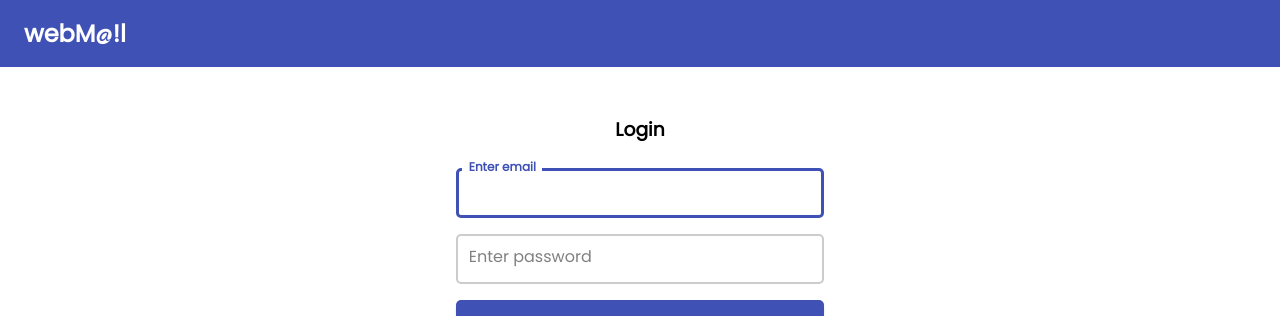
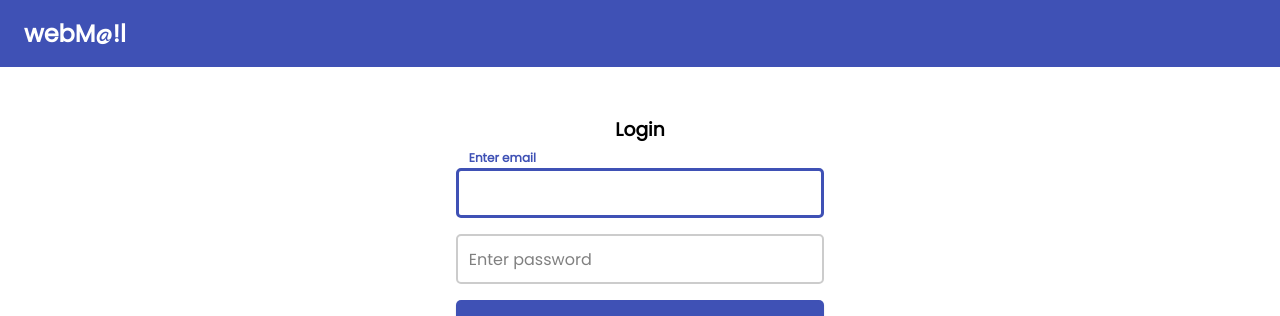
Before and after one commit to internetwebsoftwares/webmail, a React (Vite) app: page /login in a window 1280 px wide. Shown: the top 316 px of the page. Built offline with nearby package versions, Linux system fonts and the light colour scheme.

Commit message:
Fixed input label position

```diff
--- a/src/components/forms.css
+++ b/src/components/forms.css
@@ -38,7 +38,8 @@ form a {
   color: grey;
   z-index: 2;
   left: 0.4rem;
-  top: 0.6rem;
+  top: 50%;
+  transform: translateY(-50%);
   transition: color 0.3s ease, top 0.3s ease, font-size 0.3s ease,
     font-weight 0.3s ease;
   background-color: #fff;
```
